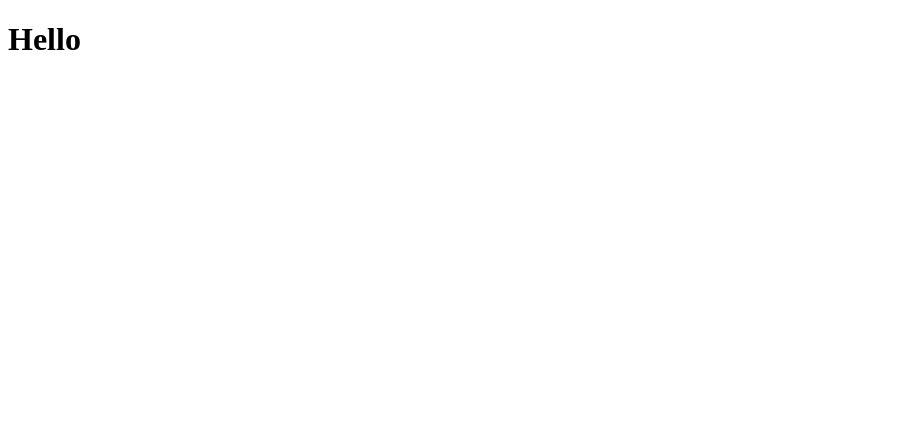
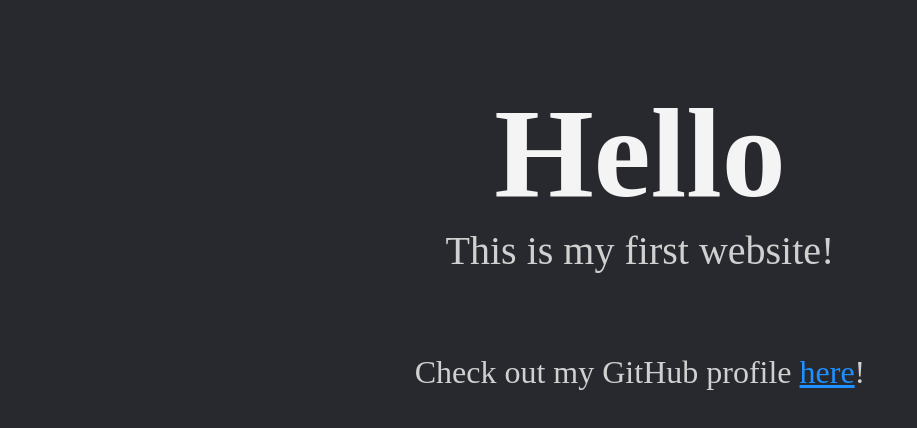
Before and after one commit to bizo7L/first-website, a plain HTML site: page index.html in a window 1280 px wide. Shown: the whole page, without its empty margins (0-917 px from the left). Drawn offline with Linux system fonts and the light colour scheme.

Commit message:
add some styling

```diff
--- a/index.html
+++ b/index.html
@@ -7,7 +7,47 @@
     <title>Document</title>
 </head>
 
+<style>
+  body, h1 {
+    margin: 0;
+  }
+  * {
+    color: rgb(208, 208, 208);
+    font-weight: normal;
+  }
+  body {
+    background: rgb(40, 41, 46);
+  }
+  .container {
+    display: flex;
+    flex-direction: column;
+    justify-content: center;
+    align-items: center;
+    margin-top: 5rem;
+    margin-bottom: 5rem;
+  }
+  .title {
+    font-weight: 800;
+    color: rgb(244, 244, 244);
+    font-size: 8rem;
+  }
+  .subtitle {
+    font-size: 2.5rem;
+    color: rgb(208, 208, 208);
+    font-weight: 300;
+  }
+  a {
+    color: dodgerblue;
+  }
+</style>
+
 <body>
-  <h1>Hello</h1>
+  <div class="container">
+    <h1 class="title">Hello</h1>
+    <h1 class="subtitle">This is my first website!</h1>
+  </div>
+  <div class="container">
+    <h1>Check out my GitHub profile <a href="https://github.com/bizo7L">here</a>!</h1>
+  </div>
 </body>
 </html>
```
